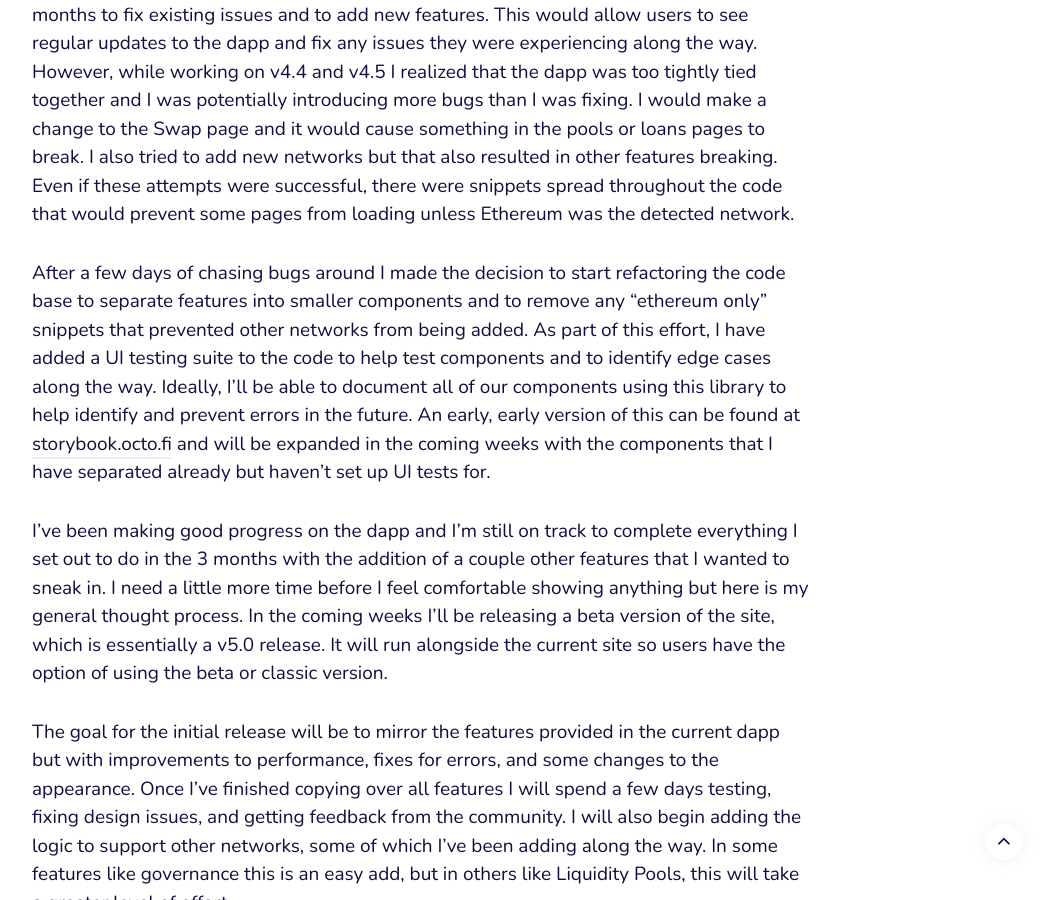
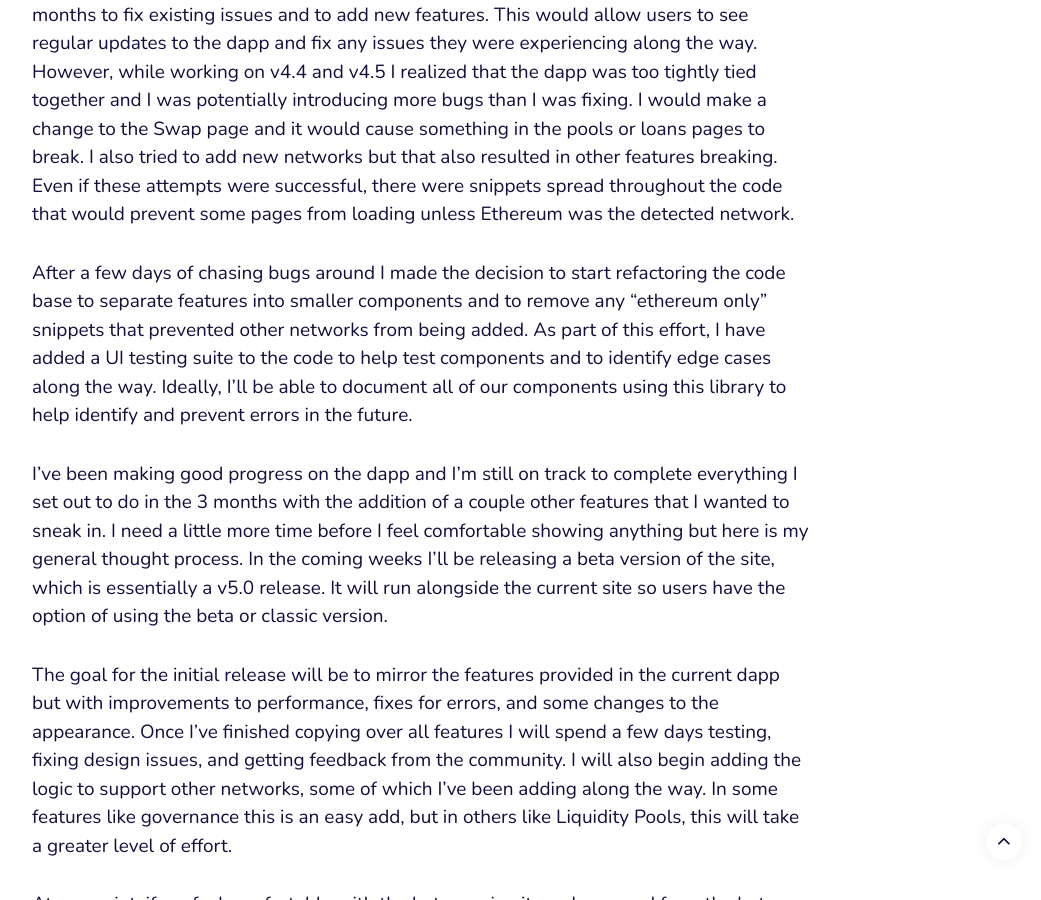
Before and after one commit to OctoFi/octodotfi, a Jekyll site: the page built from _posts/2021-08-22-development-recap.md, in a window 1280 px wide and 900 px high, scrolled down 1182 px. Shown: the whole window, without its empty margins (218-1259 px from the left). Built offline with Jekyll 4.4.1, drawn with Linux system fonts in a browser that asks for light colours.

Commit message:
Update 2021-08-22-development-recap.md

```diff
--- a/_posts/2021-08-22-development-recap.md
+++ b/_posts/2021-08-22-development-recap.md
@@ -10,7 +10,7 @@ I am half way into my work for the 3 month contract set up in OIP-19. This post
 
 My original plan was to make a lot of incremental changes to our dapp over the course of 3 months to fix existing issues and to add new features. This would allow users to see regular updates to the dapp and fix any issues they were experiencing along the way. However, while working on v4.4 and v4.5 I realized that the dapp was too tightly tied together and I was potentially introducing more bugs than I was fixing. I would make a change to the Swap page and it would cause something in the pools or loans pages to break. I also tried to add new networks but that also resulted in other features breaking. Even if these attempts were successful, there were snippets spread throughout the code that would prevent some pages from loading unless Ethereum was the detected network.
 
-After a few days of chasing bugs around I made the decision to start refactoring the code base to separate features into smaller components and to remove any "ethereum only" snippets that prevented other networks from being added. As part of this effort, I have added a UI testing suite to the code to help test components and to identify edge cases along the way. Ideally, I'll be able to document all of our components using this library to help identify and prevent errors in the future. An early, early version of this can be found at [storybook.octo.fi](https://storybook.octo.fi) and will be expanded in the coming weeks with the components that I have separated already but haven't set up UI tests for.
+After a few days of chasing bugs around I made the decision to start refactoring the code base to separate features into smaller components and to remove any "ethereum only" snippets that prevented other networks from being added. As part of this effort, I have added a UI testing suite to the code to help test components and to identify edge cases along the way. Ideally, I'll be able to document all of our components using this library to help identify and prevent errors in the future.
 
 I've been making good progress on the dapp and I'm still on track to complete everything I set out to do in the 3 months with the addition of a couple other features that I wanted to sneak in. I need a little more time before I feel comfortable showing anything but here is my general thought process. In the coming weeks I'll be releasing a beta version of the site, which is essentially a v5.0 release. It will run alongside the current site so users have the option of using the beta or classic version.
 
```
